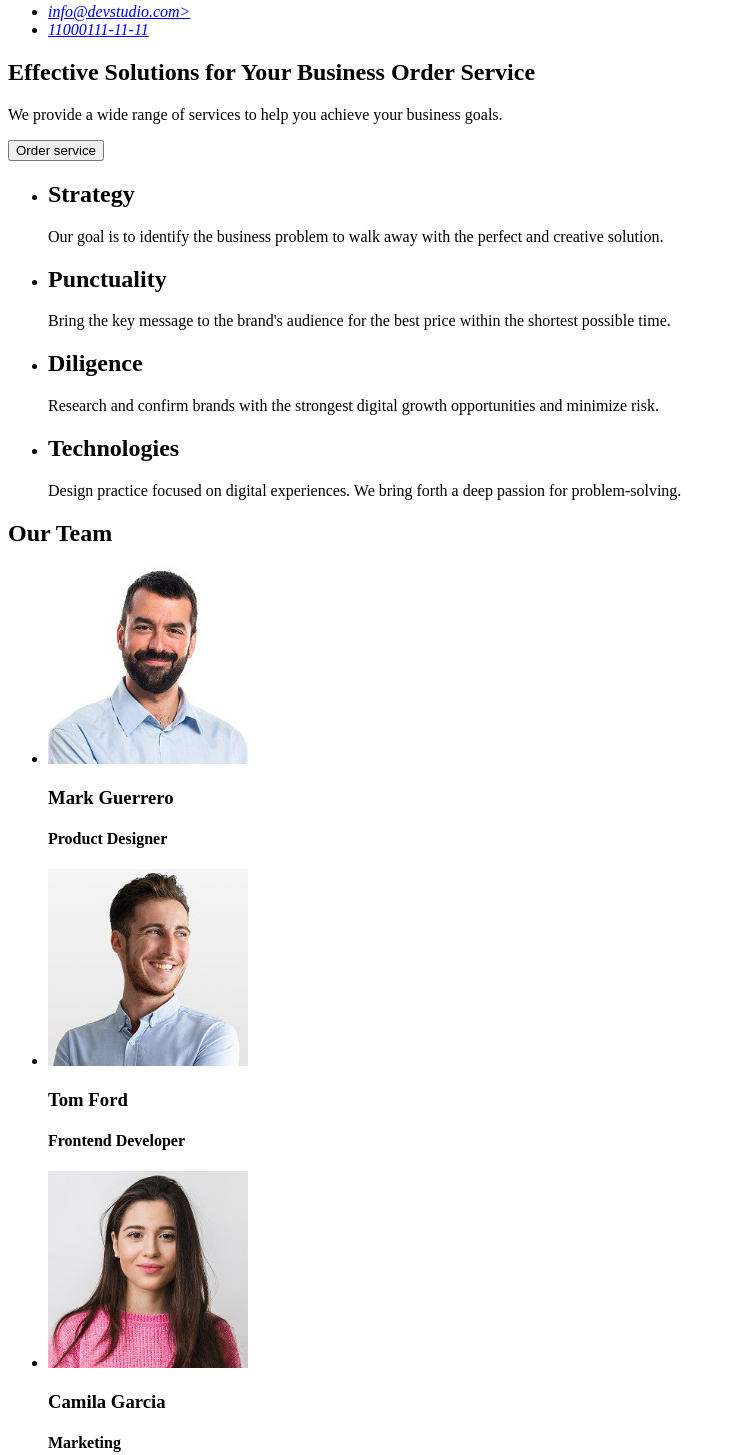
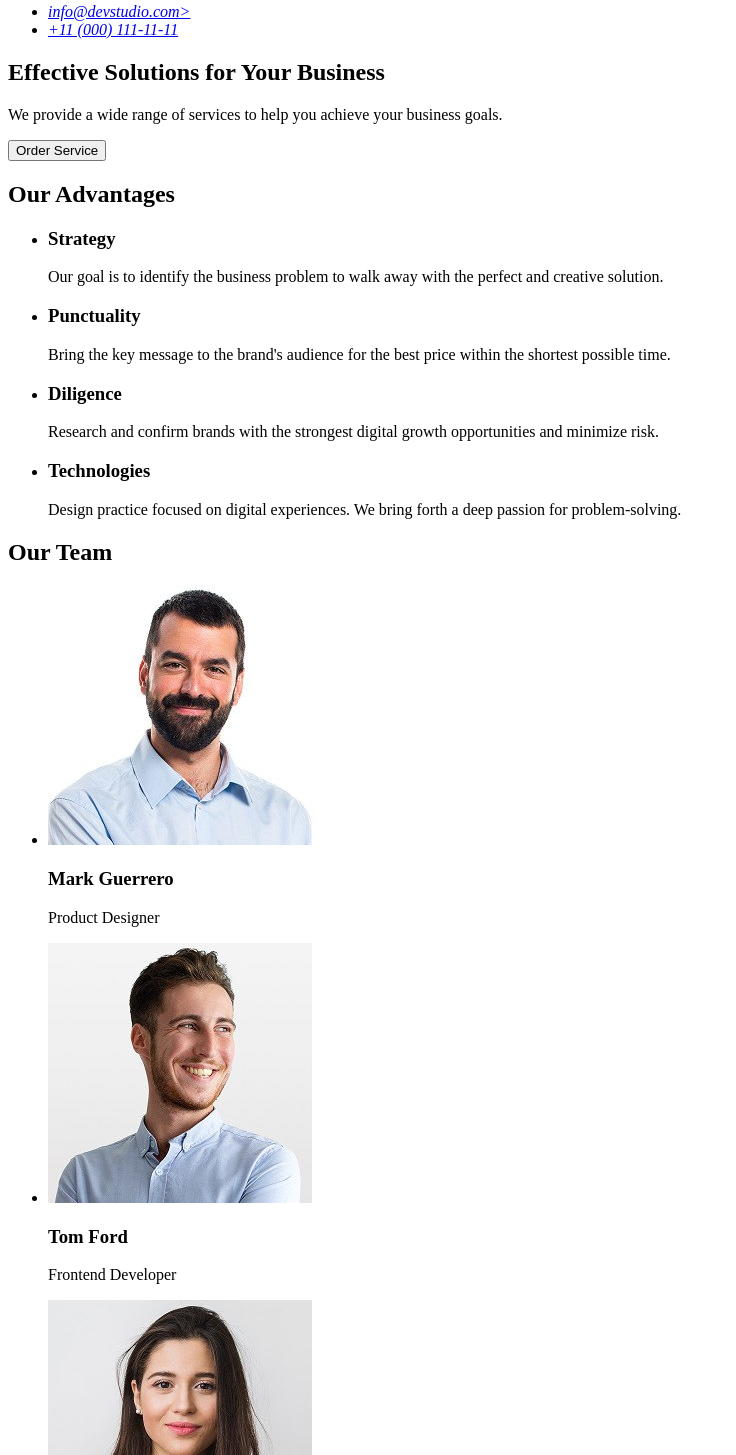
Before and after one commit to EddTkachenko/goit-markup-hw-01, a plain HTML site: page index.html in a window 1280 px wide. Shown: the part 109-1564 px from the top of the page, without its empty margins (0-736 px from the left). Drawn offline with Linux system fonts and the light colour scheme.

Commit message:
Update index.html and remove unnecessary styles.css

```diff
--- a/index.html
+++ b/index.html
@@ -8,7 +8,7 @@
   <body>
     <header>
       <nav>
-        <a href="index.html">WebStudio</a>
+        <a href="./index.html">WebStudio</a>
         <ul>
           <li><a href="Studio.thml">Studio</a></li>
           <li><a href="Portfolio.html">Portfolio</a></li>
@@ -18,47 +18,50 @@
 
       <address>
         <ul>
-          <li><a href="mailo:info@devstudio.com">info@devstudio.com></a></li>
-          <li><a href="tel:+11000111-11-11">11000111-11-11</a></li>
+          <li><a href="”mailto:info@devstudio.com”">info@devstudio.com></a></li>
+          <li><a href="tel:+110001111111">+11 (000) 111-11-11</a></li>
         </ul>
       </address>
     </header>
 
     <main>
       <section>
-        <h1>Effective Solutions for Your Business Order Service</h1>
-        <p>
-          We provide a wide range of services to help you achieve your business
-          goals.
-        </p>
-        <button type="button">Order service</button>
+        <h1>Effective Solutions for Your Business</h1>
+        <div>
+          <p>
+            We provide a wide range of services to help you achieve your
+            business goals.
+          </p>
+          <button type="button">Order Service</button>
+        </div>
       </section>
 
       <section>
+        <h2>Our Advantages</h2>
         <ul>
           <li>
-            <h2>Strategy</h2>
+            <h3>Strategy</h3>
             <p>
               Our goal is to identify the business problem to walk away with the
               perfect and creative solution.
             </p>
           </li>
           <li>
-            <h2>Punctuality</h2>
+            <h3>Punctuality</h3>
             <p>
               Bring the key message to the brand's audience for the best price
               within the shortest possible time.
             </p>
           </li>
           <li>
-            <h2>Diligence</h2>
+            <h3>Diligence</h3>
             <p>
               Research and confirm brands with the strongest digital growth
               opportunities and minimize risk.
             </p>
           </li>
           <li>
-            <h2>Technologies</h2>
+            <h3>Technologies</h3>
             <p>
               Design practice focused on digital experiences. We bring forth a
               deep passion for problem-solving.
@@ -71,31 +74,31 @@
         <h2>Our Team</h2>
         <ul>
           <li>
-            <img src="./images/img1.jpg" width="200" alt="man" />
+            <img src="./images/img1.jpg" width="264" alt="man" />
             <h3>Mark Guerrero</h3>
-            <h4>Product Designer</h4>
+            <p>Product Designer</p>
           </li>
           <li>
-            <img src="./images/img2.jpg" width="200" alt="man" />
+            <img src="./images/img2.jpg" width="264" alt="man" />
             <h3>Tom Ford</h3>
-            <h4>Frontend Developer</h4>
+            <p>Frontend Developer</p>
           </li>
           <li>
-            <img src="./images/img3.jpg" width="200" alt="girl" />
+            <img src="./images/img3.jpg" width="264" alt="girl" />
             <h3>Camila Garcia</h3>
-            <h4>Marketing</h4>
+            <p>Marketing</p>
           </li>
           <li>
-            <img src="./images/img4.jpg" width="200" alt="man" />
+            <img src="./images/img4.jpg" width="264" alt="man" />
             <h3>Daniel Wilson</h3>
-            <h4>UI Designer</h4>
+            <p>UI Designer</p>
           </li>
         </ul>
       </section>
     </main>
 
     <footer>
-      <a href="index.html">WebStudio</a>
+      <a href="./index.html">WebStudio</a>
       <p>
         Increase the flow of customers and sales for your business with digital
         marketing & growth solutions.
```
Also changed, not shown: images/css/styles.css (deleted).
